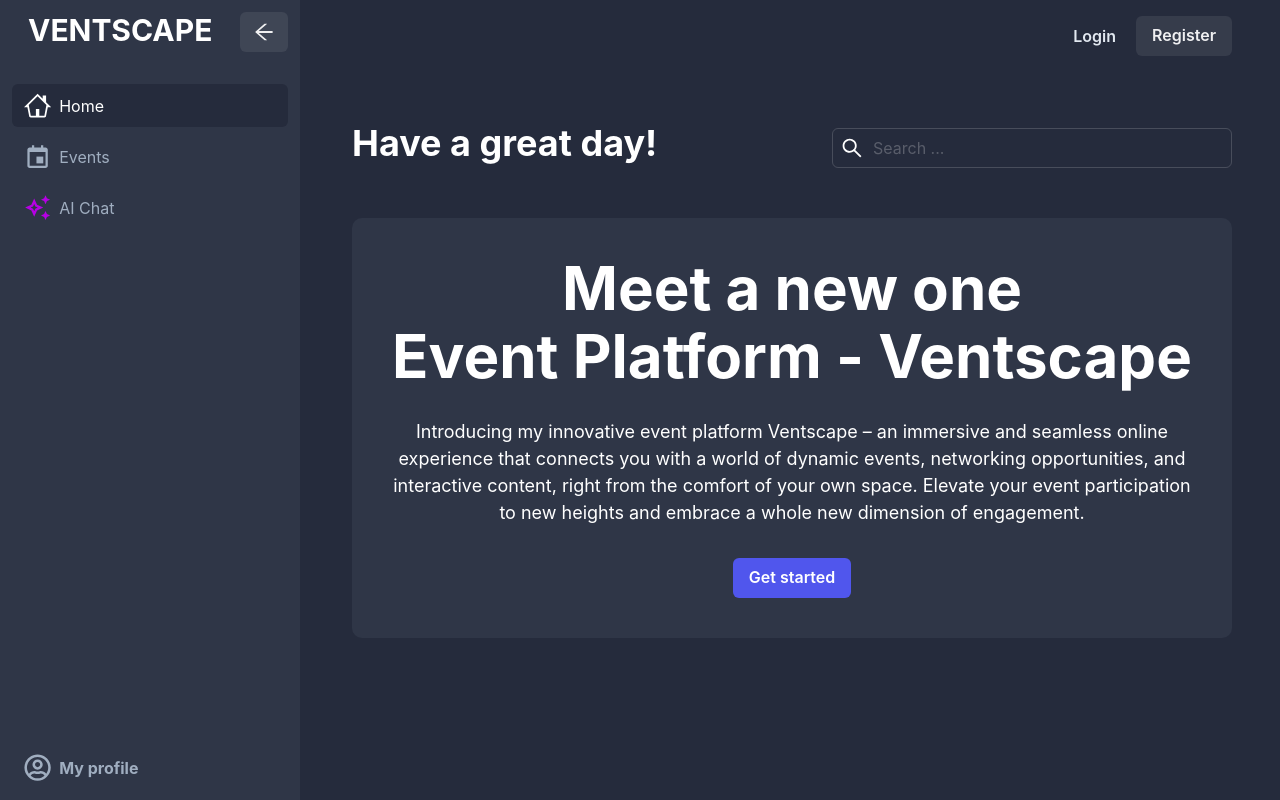
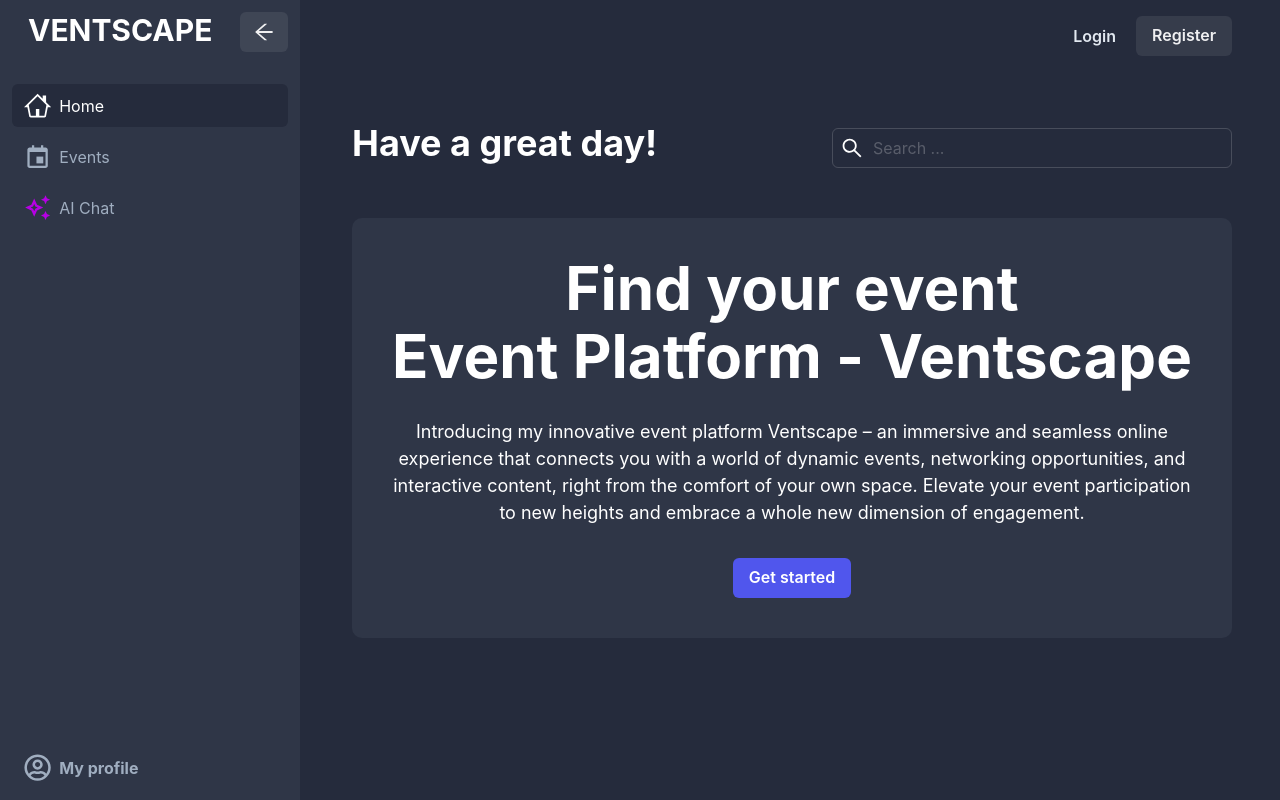
Before and after one commit to oXide0/Ventscape, a React (Vite) app: page / in a window 1280 px wide. Built offline with nearby package versions, Linux system fonts and the light colour scheme; no server answers; the database is empty.

Commit message:
added text animation

```diff
--- a/package.json
+++ b/package.json
@@ -27,6 +27,7 @@
         "react-icons": "^4.11.0",
         "react-redux": "^8.1.3",
         "react-router-dom": "^6.17.0",
+        "react-type-animation": "^3.2.0",
         "vite-plugin-pwa": "^0.17.0"
     },
     "devDependencies": {
--- a/src/pages/StartPage.tsx
+++ b/src/pages/StartPage.tsx
@@ -12,6 +12,7 @@ import { selectUser } from 'features/userSlice';
 import { useAppSelector } from 'hooks/redux-hooks';
 import { AiOutlineSearch } from 'react-icons/ai';
 import { Link } from 'react-router-dom';
+import { TypeAnimation } from 'react-type-animation';
 
 const StartPage = () => {
     const { name } = useAppSelector(selectUser);
@@ -45,8 +46,15 @@ const StartPage = () => {
                 p={10}
                 mt={50}
             >
-                <Heading size='3xl'>Meet a new one</Heading>
-                <Heading size='3xl'>Event Platform - Ventscape</Heading>
+                <Heading size='3xl'>
+                    <TypeAnimation
+                        cursor={false}
+                        sequence={['Welcome to Ventscape', 2000, 'Find your event', 2000]}
+                    />
+                </Heading>
+                <Heading size='3xl'>
+                    <TypeAnimation cursor={false} sequence={['Event Platform - Ventscape', 2000]} />
+                </Heading>
                 <Text fontSize='lg' pt={6}>
                     Introducing my innovative event platform Ventscape – an immersive and seamless
                     online experience that connects you with a world of dynamic events, networking
--- a/src/routes/RequireAuth.tsx
+++ b/src/routes/RequireAuth.tsx
@@ -6,7 +6,7 @@ const RequireAuth = () => {
     return document.cookie.includes('auth') ? (
         <Outlet />
     ) : (
-        <Navigate to='/register' state={{ from: location }} replace />
+        <Navigate to='/login' state={{ from: location }} replace />
     );
 };
 
```
Also changed, not shown: 1 other file (tests, documents, lock files or other folders).
